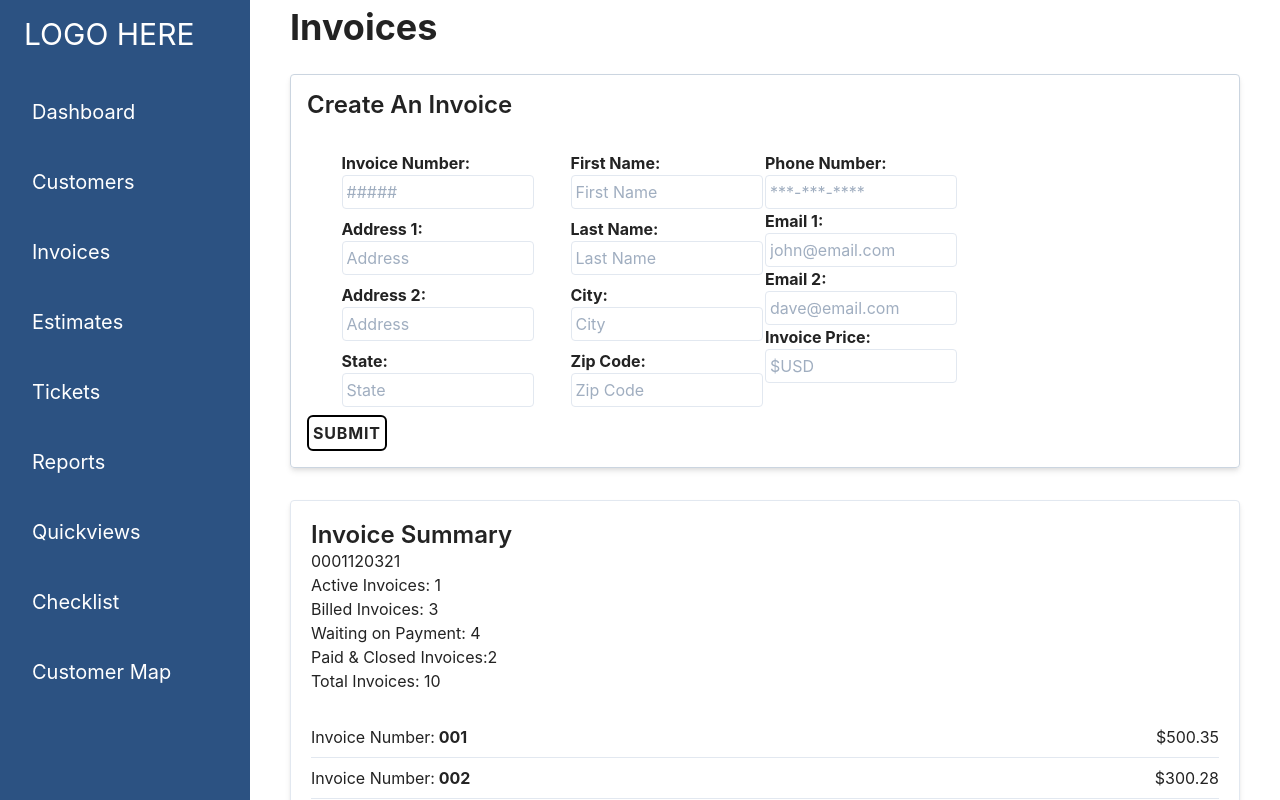
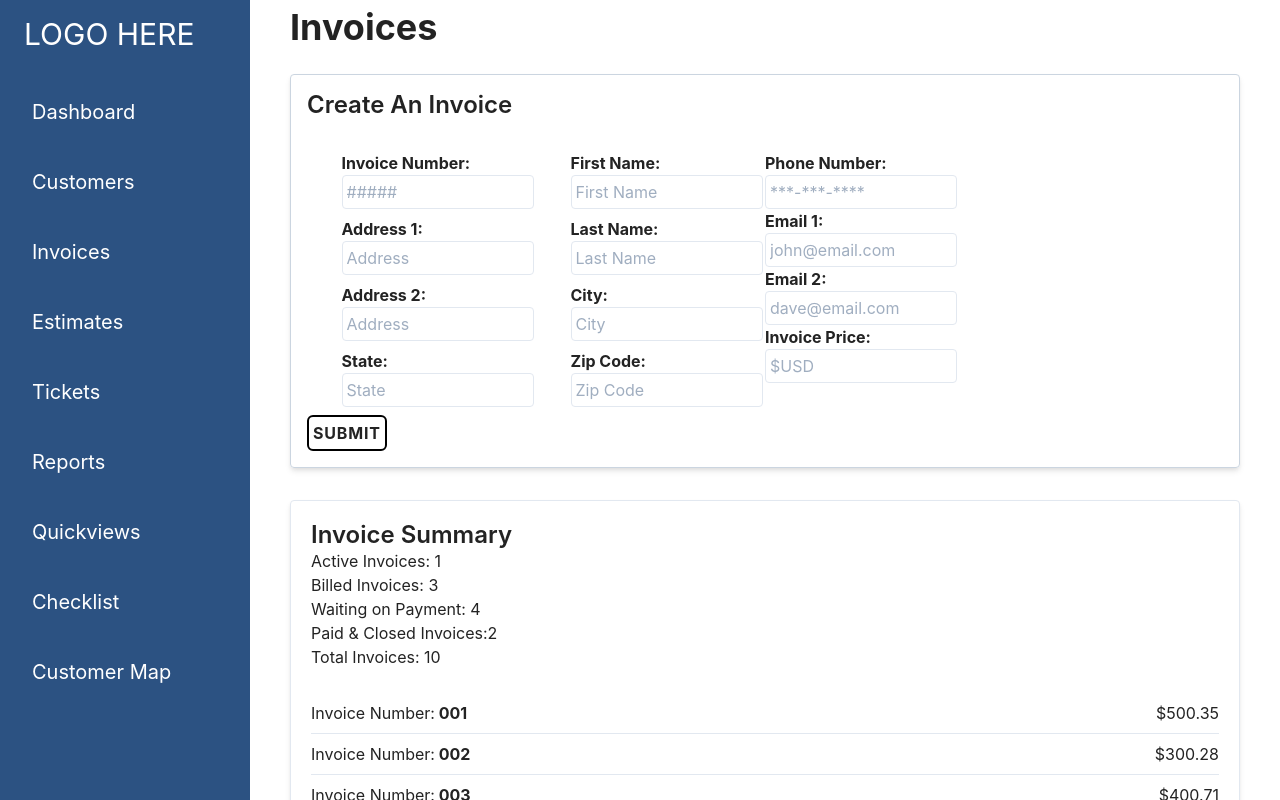
Before and after one commit to JS-goose/luna-repair, a Next.js app: page /create-invoice in a window 1280 px wide. Shown: the top 800 px of the page. Built offline with nearby package versions, Linux system fonts and the light colour scheme.

Commit message:
swapped map out for forEach loop

```diff
--- a/pages/create-invoice.js
+++ b/pages/create-invoice.js
@@ -303,7 +303,7 @@ function CreateInvoice() {
         <div className='border border-gray-300 p-5 shadow-md rounded'>
           <H2>Invoice Summary</H2>
           <div>
-            {invoicePlaceholders.map((invoice) => {
+            {invoicePlaceholders.forEach((invoice) => {
               return invoice.status === 'Paid & Closed'
                 ? paidInvoices++
                 : invoice.status === 'Billed'
```
